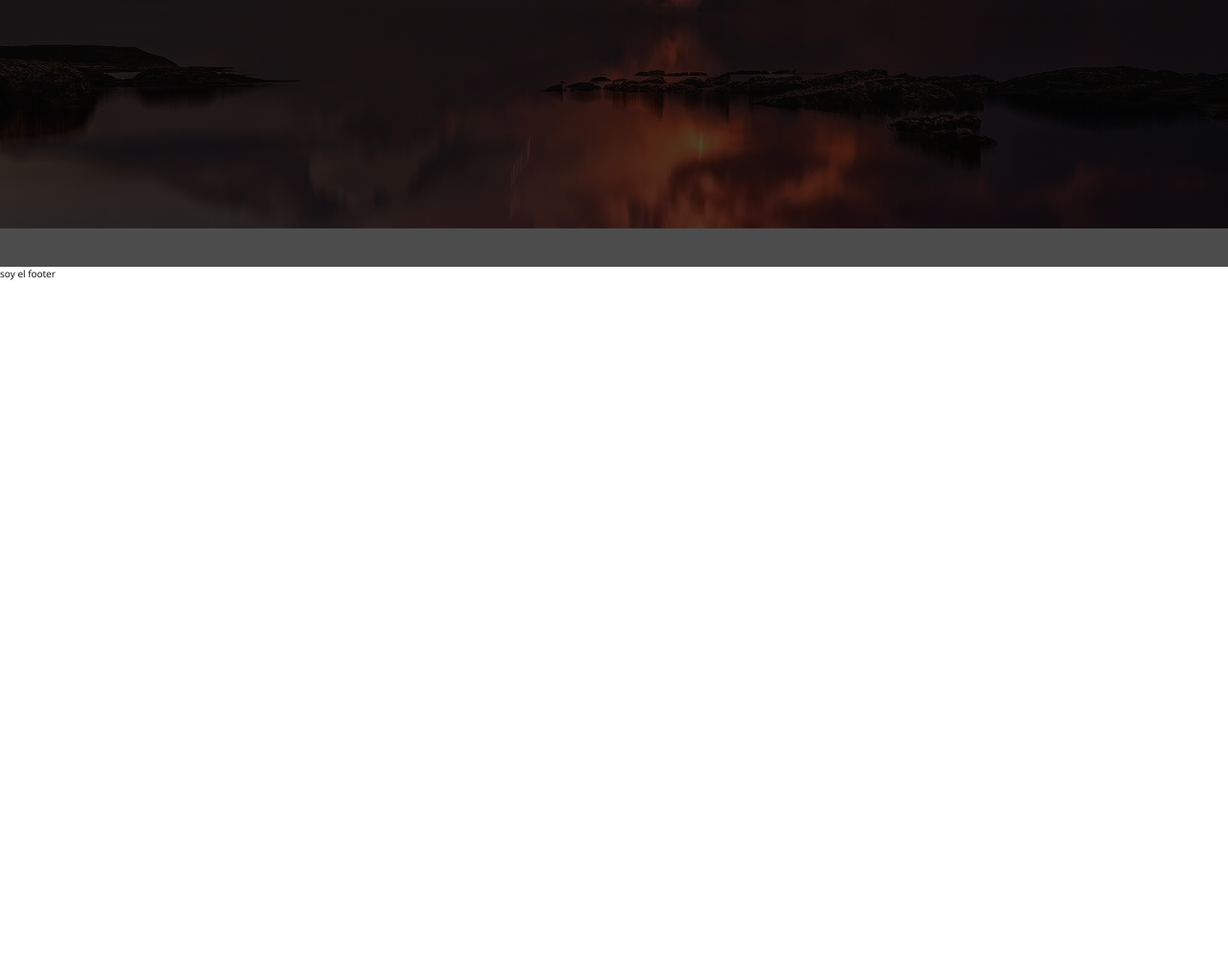
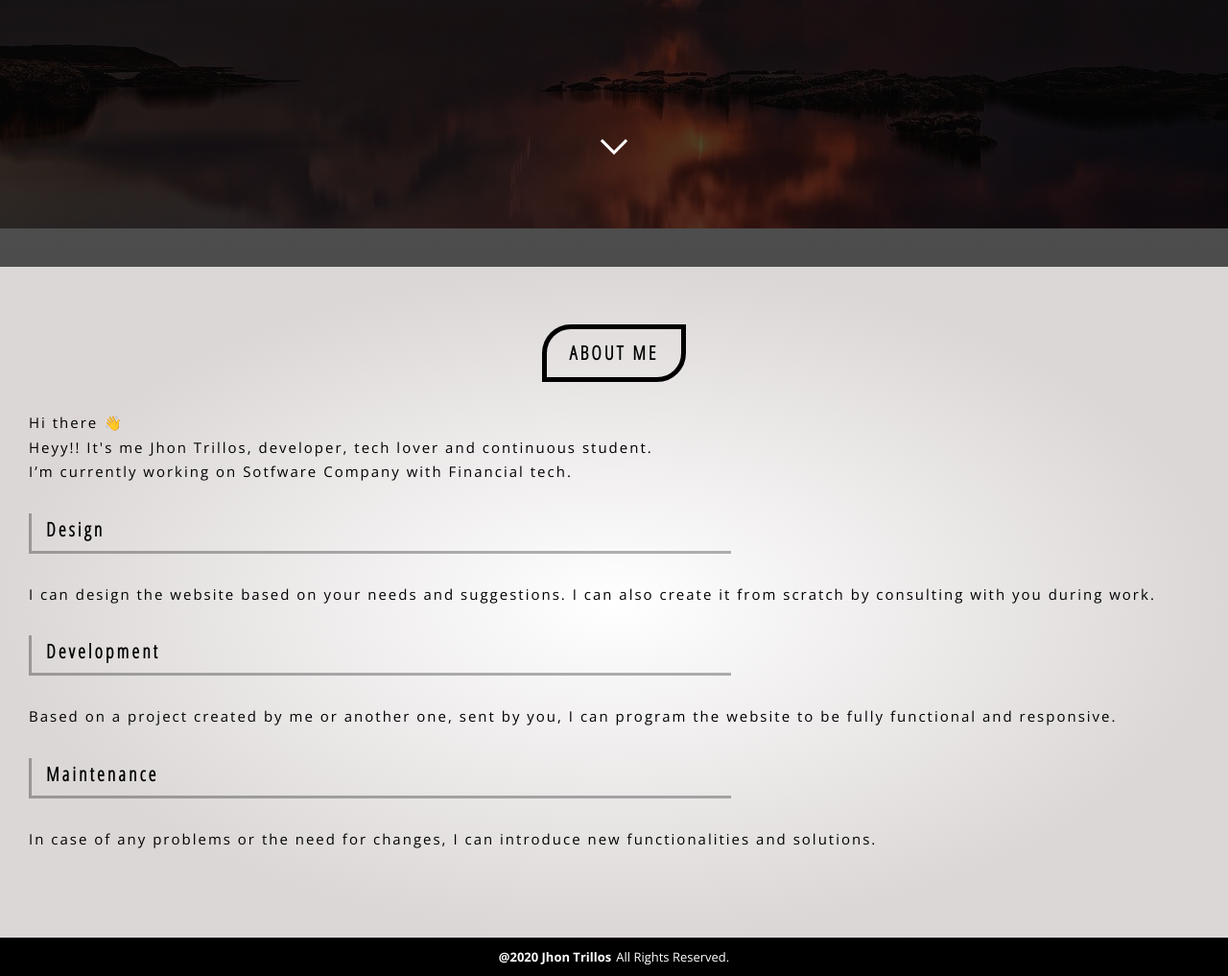
Before and after one commit to jjguitar/website, a website built with webpack: page public/index.html in a window 1280 px wide. Shown: the part 522-1539 px from the top of the page at 96% size. Before the commit the page ends 814 px from the top, so only its background shows below. Built offline with nearby package versions, Linux system fonts and the light colour scheme; files whose address does not match are found by name.

Commit message:
Add about section

```diff
--- a/public/index.html
+++ b/public/index.html
@@ -8,11 +8,11 @@
 <body>
   <header class="header" id="header">
   </header>
-  <div id="iam">
-
+  <div id="hero">
   </div>
+  <section class="about" id="about">
+  </section>
   <footer id="footer">
-    soy el footer
   </footer>
 </body>
 </html>
--- /dev/null
+++ b/src/assets/styles/About.scss
@@ -0,0 +1,44 @@
+.about {
+  padding: 60px 30px;
+  // padding-top: 60px;
+  line-height: 1.7;
+  letter-spacing: .2rem;
+  background: radial-gradient(50% 50% at 50% 50%,rgba(26,21,21,0) 0,rgba(37,4,4,.16) 100%),#fff;
+  background-position: center;
+  background-attachment: scroll;
+  p {
+    font-size: 1.5rem;
+    text-align: justify;
+    margin: 30px 0;
+  }
+  h2 {
+    font-family: 'Open Sans Condensed', sans-serif;
+    letter-spacing: 3px;
+    font-size: 2rem;
+    border-bottom: 3px solid rgba(0, 0, 0, 0.3);
+    border-left: 3px solid rgba(0, 0, 0, 0.3);
+    padding: 0 0 5px 15px;
+    width: 60%;
+  }
+}
+
+.title__container {
+  width: 100%;
+  margin: 0 auto;
+  text-align: center;
+}
+
+.about__title {
+  display: flex;
+  justify-content: center;
+  align-items: center;
+  margin: 0 auto;
+  width: 150px;
+  height: 60px;
+  border: 5px solid #000;
+  border-radius: 30px 0 30px 0;
+  margin-bottom: 20px;
+  font-family: 'Open Sans Condensed', sans-serif;
+  letter-spacing: 3px;
+  font-size: 2rem;
+}
--- /dev/null
+++ b/src/assets/styles/Footer.scss
@@ -0,0 +1,14 @@
+#footer {
+  display: flex;
+  justify-content: center;
+  align-items: center;
+  width: 100%;
+  height: 40px;
+  font-size: 1.3rem;
+  background: black;
+  color: white;
+  span {
+    font-weight: bold;
+    margin-right: 5px;
+  }
+}
--- a/src/assets/styles/Header.scss
+++ b/src/assets/styles/Header.scss
@@ -66,7 +66,7 @@ body {
 .navbar {
   width: 100vw;
   height: calc(100% / 2.5);
-  background: rgba(0, 0, 0, 0.4);
+  background: rgba(0, 0, 0, 0.95);
   position: fixed;
   top: 0;
   right: -100vw;
--- a/src/assets/styles/Iam.scss
+++ b/src/assets/styles/Hero.scss
@@ -1,11 +1,11 @@
 @import url('https://fonts.googleapis.com/css2?family=Open+Sans+Condensed:wght@300&display=swap');
 
-#iam {
+#hero {
+  // display: none;
   height:100%;
 }
 
-body #iam .iam {
-  // background-image: url('../img/landscape.jpg');
+.hero {
   width: 100vw;
   min-width: 320px;
   max-width: 100%;
@@ -30,7 +30,7 @@ body #iam .iam {
   }
 }
 
-.iam__divider-container {
+.hero__divider-container {
   display: flex;
   justify-content: center;
   align-items: center;
@@ -52,12 +52,13 @@ body #iam .iam {
   background: white;
 }
 
-.iam__social-media {
+.hero__social-media {
   display: grid;
   grid-template-columns: repeat(3, 1fr);
   width: 50%;
   height:50px;
   margin: 0 auto;
+  margin-bottom: 140px;
   align-items: center;
   a {
     align-self: center;
@@ -66,3 +67,33 @@ body #iam .iam {
     height: 40px;
   }
 }
+
+.arrow__container {
+  display: flex;
+  justify-content: center;
+  align-items: center;
+  width: 100%;
+}
+
+.arrow-down {
+  width: 20px;
+  height: 20px;
+  transform: rotate(-45deg);
+  border-left: 3px solid white;
+  border-bottom: 3px solid white;
+  animation: bounce 1s infinite linear;
+}
+
+@keyframes bounce{
+  0% {
+    top: 0px;
+  }
+  50% {
+    top: 249px;
+    width: 30px;
+    height: 30px;
+  }
+  100% {
+    top: 0px;
+  }
+}
--- /dev/null
+++ b/src/pages/About.js
@@ -0,0 +1,24 @@
+import '../assets/styles/About.scss'
+
+const About = () => {
+  return `
+    <div class="title__container">
+      <h1 class="about__title">ABOUT ME</h1>
+    </div>
+    <p>Hi there 👋 <br>
+    Heyy!! It's me Jhon Trillos, developer, tech lover and continuous student.
+    <br>
+    I’m currently working on Sotfware Company with Financial tech.</p>
+    <h2>Design</h2>
+    <p>I can design the website based on your needs and suggestions. I can also create it from scratch by consulting with you during work.
+    </p>
+    <h2>Development</h2>
+    <p>Based on a project created by me or another one, sent by you, I can program the website to be fully functional and responsive.
+    </p>
+    <h2>Maintenance</h2>
+    <p>In case of any problems or the need for changes, I can introduce new functionalities and solutions.
+    </p>
+  `
+}
+
+export default About
--- a/src/routes/index.js
+++ b/src/routes/index.js
@@ -1,13 +1,19 @@
-import Header from '../templates/Header.js'
-import Iam from '../templates/iam.js'
+import Header from '../templates/header.js'
+import Hero from '../templates/hero.js'
+import About from '../pages/About.js'
+import Footer from '../templates/footer.js'
 import menuDisplay from '../utils/menuDisplay.js'
 
 const router = async () => {
   const header = document.getElementById('header')
-  const iam = document.getElementById('iam')
+  const iam = document.getElementById('hero')
+  const about = document.getElementById('about')
+  const footer = document.getElementById('footer')
 
   header.innerHTML = await Header()
-  iam.innerHTML = await Iam()
+  iam.innerHTML = await Hero()
+  about.innerHTML = await About()
+  footer.innerHTML = await Footer()
 
   menuDisplay()
 }
--- /dev/null
+++ b/src/templates/footer.js
@@ -0,0 +1,9 @@
+import '../assets/styles/Footer.scss'
+
+const footer = () => {
+  return `
+    <span>@2020 Jhon Trillos</span> All Rights Reserved.
+  `
+}
+
+export default footer
--- a/src/templates/iam.js
+++ b/src/templates/hero.js
@@ -1,22 +1,22 @@
-import '../assets/styles/Iam.scss'
+import '../assets/styles/Hero.scss'
 import background from '../assets/img/landscape.jpg'
 import github from '../assets/img/icon-github.svg'
 import linkedIn from '../assets/img/linkedin.svg'
 import instagram from '../assets/img/instagram.svg'
 
-const iam = () => {
+const hero = () => {
   return `
-    <div class="iam" style="background: linear-gradient(0deg,rgba(0,0,0,.7),rgba(19,19,19,.7) 75%,rgba(33,33,33,.7)),url(${background}); background-position: center;background-attachment: scroll; background-repeat: no-repeat;">
+    <div class="hero" style="background: linear-gradient(0deg,rgba(0,0,0,.7),rgba(19,19,19,.7) 75%,rgba(33,33,33,.7)),url(${background}); background-position: center;background-attachment: scroll; background-repeat: no-repeat;">
       <h1>Hey, I'm Jhon</h1>
       <h2>Front End developer</h2>
-      <div class="iam__divider-container">
+      <div class="hero__divider-container">
         <div class="line-divider"></div>
         <span></span>
         <span></span>
         <span></span>
         <div class="line-divider"></div>
       </div>
-      <div class="iam__social-media">
+      <div class="hero__social-media">
         <a href="https://www.instagram.com/codejjguitar">
           <img src="${instagram}" width="40" height="40" alt="instagram">
         </a>
@@ -27,8 +27,11 @@ const iam = () => {
           <img src="${github}" width="40" height="40" alt="github">
         </a>
       </div>
+      <div class="arrow__container">
+        <div class="arrow-down"></div>
+      </div>
     </div>
   `
 }
 
-export default iam
+export default hero
```
Also changed, not shown: src/templates/header.js (renamed from src/templates/Header.js).
